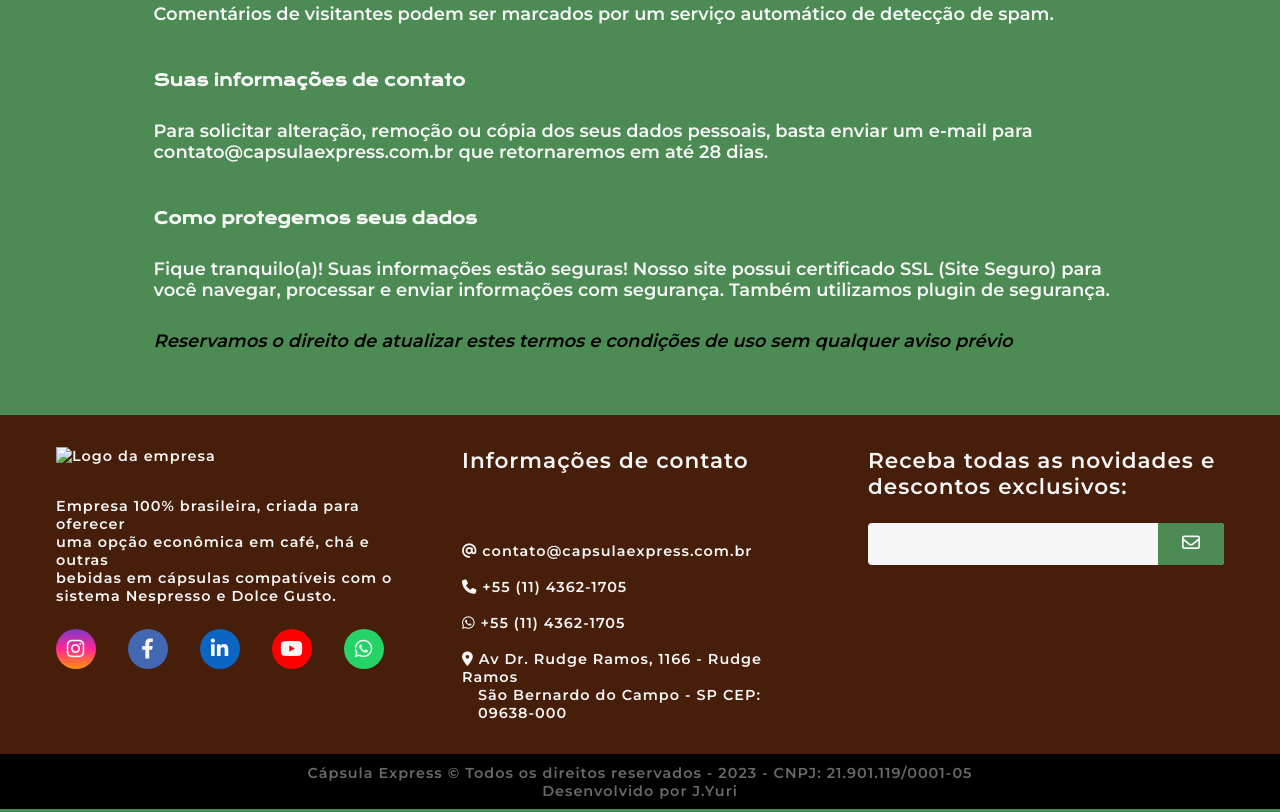
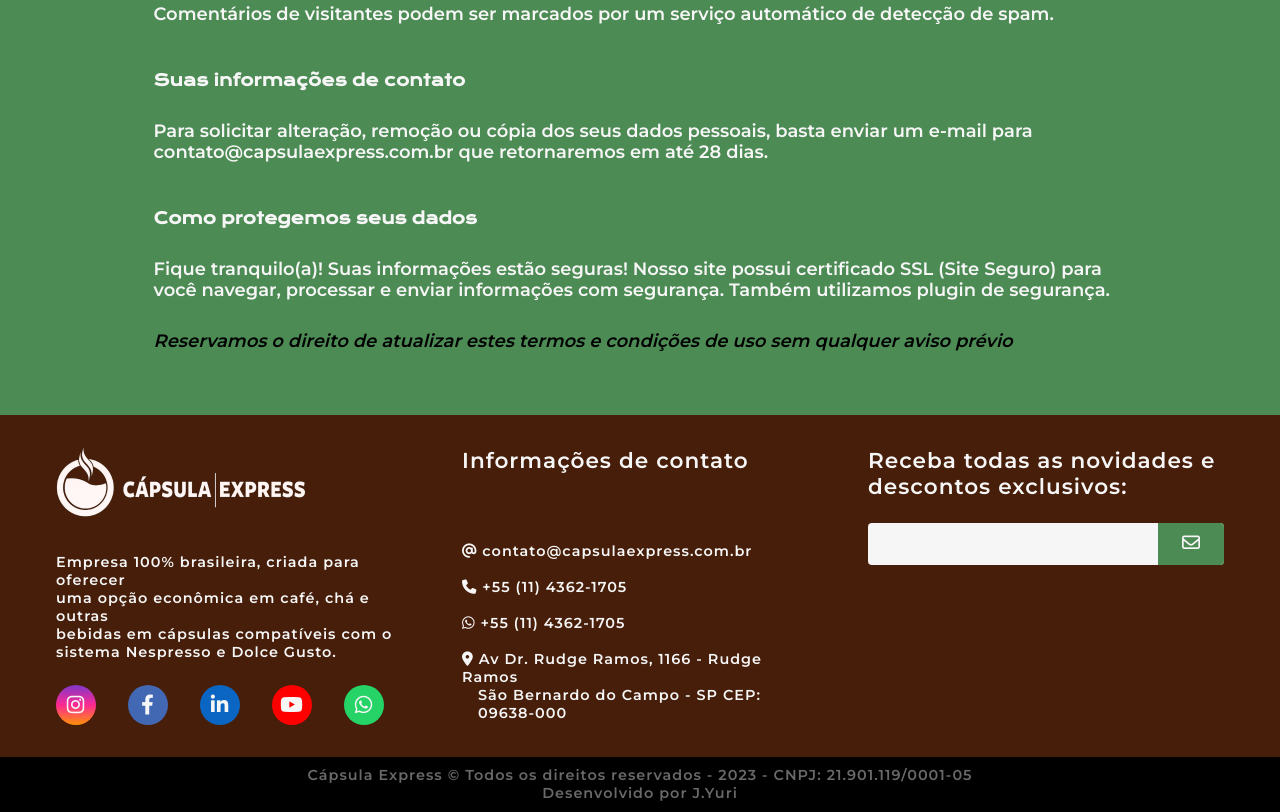
Before and after one commit to jonasyuri/capsula-express, a plain HTML site: page politica.html in a window 1280 px wide. Shown: the part 2787-3599 px from the top of the page. Drawn offline with nearby package versions, Linux system fonts and the light colour scheme.

Commit message:
Update politica.html

```diff
--- a/politica.html
+++ b/politica.html
@@ -110,7 +110,7 @@
     <footer class="rodape">
         <div id="footer_content">
             <div id="footer_contacts">
-                <img src="./assets/logo-footer.png" alt="Logo da empresa">
+                <img src="logo-footer.png" alt="Logo da empresa">
                 <p>
                     Empresa 100% brasileira, criada para oferecer<br>
                     uma opção econômica em café, chá e outras<br>
```
